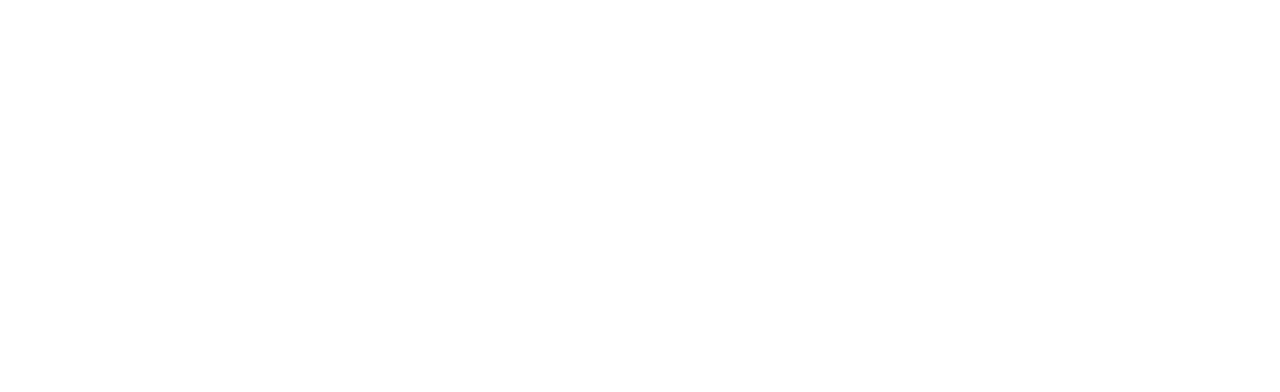
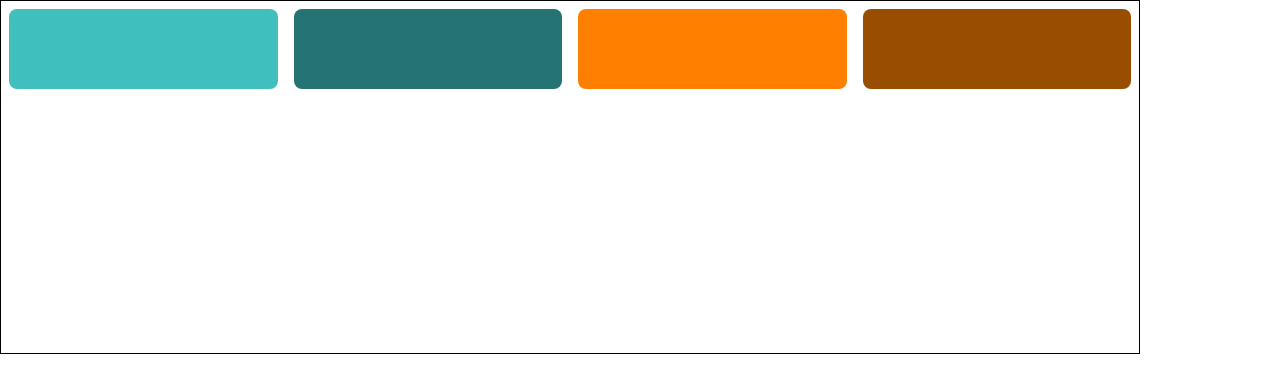
Before and after one commit to silence870121/ToDo-Clock, a plain HTML site: page index.html in a window 1280 px wide. Drawn offline with nearby package versions, Linux system fonts and the light colour scheme.

Commit message:
update color theme

```diff
--- a/css/style.css
+++ b/css/style.css
@@ -50,19 +50,86 @@ img {
     box-sizing: border-box;
 }
 /** start index css */
+:root{
+    /*? color theme */
+    --color-primary:             hsla(180, 50%, 50%,1);
+    --color-primary-variant:     hsla(180, 50%, 30%,1);
+    --color-secondary:           hsla(30, 100%, 50%,1);
+    --color-secondary-variant:   hsla(30, 100%, 30%,1);
 
+    --color-background:          hsla(180, 50%, 50%,1);
+    --color-surface:             hsla(180, 50%, 50%,1);
+    --color-error:               hsla(180, 50%, 50%,1);
 
+    --color-on-primary:          hsla(180, 50%, 50%,1);
+    --color-on-secondary:        hsla(180, 50%, 50%,1);
+    --color-on-background:       hsla(180, 50%, 50%,1);
+    --color-on-surface:          hsla(180, 50%, 50%,1);
+    --color-on-error:            hsla(180, 50%, 50%,1);
+}
+.container{
+    width: 100%;
+    border: 1px solid black;
+}
+.row{
+    display: flex;
+    justify-content: center;
+    align-items: center;
+    padding-right: -0.5rem;
+    padding-left: -0.5rem;
+    flex-wrap: wrap;
+}
+.col-3{
+    width: calc(100%/12*3);
+    padding-right: 0.5rem;
+    padding-left: 0.5rem;
+}
+.col-4{
+    width: calc(100%/12*4);
+    padding-right: 0.5rem;
+    padding-left: 0.5rem;
+}
+.col-6{
+    width: calc(100%/12*6);
+    padding-right: 0.5rem;
+    padding-left: 0.5rem;
+}
+.card{
+    height: 5rem;
+    border-radius: 0.5rem;
+    margin-top: 0.5rem;
+    /* border: 1px solid black; */
+}
+.primary{
+    color: var(--color-primary);
+    background-color: var(--color-primary);
+}
+.primary-variant{
+    color: var(--color-primary-variant);
+    background-color: var(--color-primary-variant);
+}
+.secondary{
+    color: var(--color-secondary);
+    background-color: var(--color-secondary);
+}
+.secondary-variant{
+    color: var(--color-secondary-variant);
+    background-color: var(--color-secondary-variant);
+}
 /** Responsive Web Design */
-/*? mobile first */
-@media screen and (min-width: 375 px) {
-
+/* ? mobile first */
+@media screen and (min-width:768px){
+    .container{
+        max-width: 720px;
+    }
 }
-@media screen and (min-width: 768 px) {
-
+@media screen and (min-width:992px) {
+    .container{
+        max-width: 960px;
+    }
 }
-@media screen and (min-width: 992 px) {
-
+@media screen and (min-width:1200px) {
+    .container{
+        max-width: 1140px;
+    }
 }
-@media screen and (min-width: 1200 px) {
-
-}
--- a/index.html
+++ b/index.html
@@ -10,7 +10,49 @@
 </head>
 
 <body>
+    <div class="container">
+        <div class="row">
+            <div class="col-3">
+                <div class="card primary"> </div>
+            </div>
+            <div class="col-3">
+                <div class="card primary-variant"> </div>
+            </div>
+            <div class="col-3">
+                <div class="card secondary"> </div>
+            </div>
+            <div class="col-3">
+                <div class="card secondary-variant"> </div>
+            </div>
+        </div>
 
+        <div class="row">
+            <div class="col-4">
+                <div class="card background"> </div>
+            </div>
+            <div class="col-4">
+                <div class="card surface"> </div>
+            </div>
+            <div class="col-4">
+                <div class="card error"> </div>
+            </div>
+            <div class="col-6">
+                <div class="card on-primary"> </div>
+            </div>
+            <div class="col-6">
+                <div class="card on-secondaty"> </div>
+            </div>
+            <div class="col-4">
+                <div class="card on-background"> </div>
+            </div>
+            <div class="col-4">
+                <div class="card on-surface"> </div>
+            </div>
+            <div class="col-4">
+                <div class="card on-error"> </div>
+            </div>
+        </div>
+    </div>
 
     <script src="https://unpkg.com/vue@next"></script>
     <script src="./js/app.js"></script>
```
